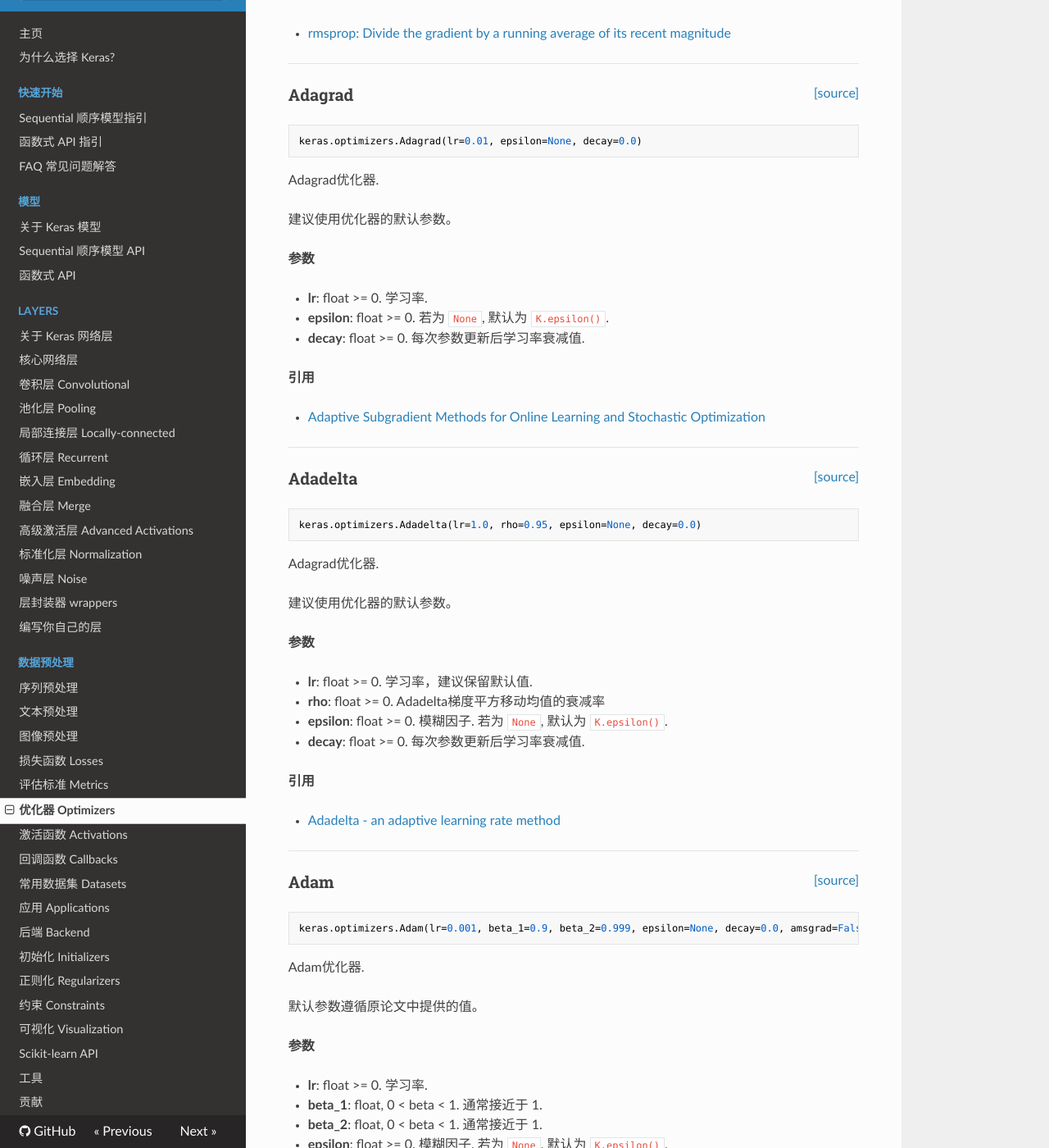
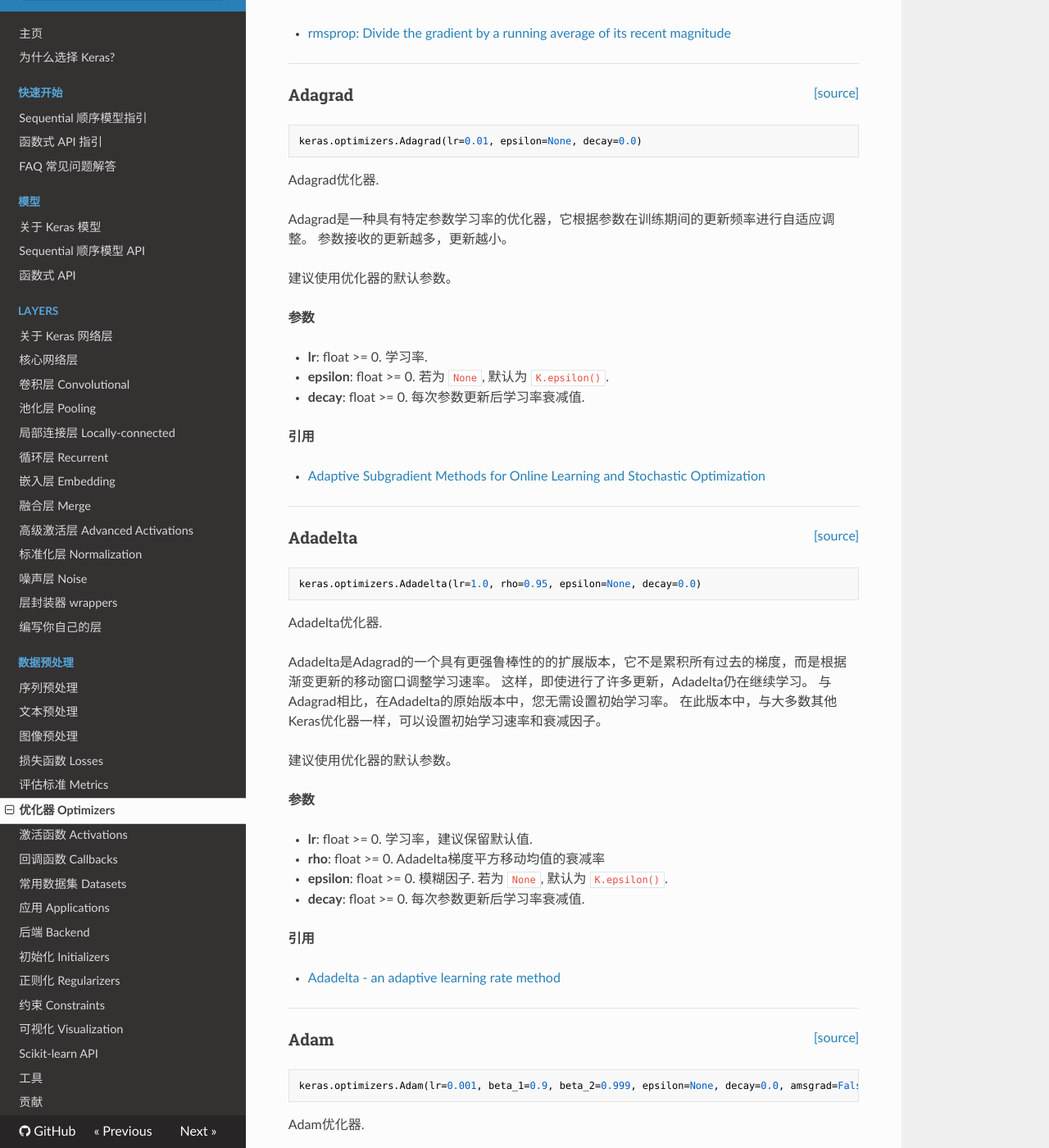
Before and after one commit to keras-team/keras-docs-zh, an MkDocs documentation site: the page built from sources/optimizers.md, in a window 1280 px wide and 1400 px high, scrolled down 1792 px. Shown: the whole window at 82% size. Built offline with MkDocs 1.6.1, drawn with Linux system fonts in a browser that asks for light colours; nearby versions of some CDN libraries; old or Windows-style settings are respelled for this version of MkDocs.

Commit message:
Updata adagrad and adadelta
Updata adagrad and adadelta.

````diff
--- a/sources/optimizers.md
+++ b/sources/optimizers.md
@@ -108,6 +108,8 @@ keras.optimizers.Adagrad(lr=0.01, epsilon=None, decay=0.0)
 
 Adagrad优化器.
 
+Adagrad是一种具有特定参数学习率的优化器，它根据参数在训练期间的更新频率进行自适应调整。 参数接收的更新越多，更新越小。
+
 建议使用优化器的默认参数。
 
 __参数__
@@ -129,7 +131,11 @@ __引用__
 keras.optimizers.Adadelta(lr=1.0, rho=0.95, epsilon=None, decay=0.0)
 ```
 
-Adagrad优化器.
+Adadelta优化器.
+
+Adadelta是Adagrad的一个具有更强鲁棒性的的扩展版本，它不是累积所有过去的梯度，而是根据渐变更新的移动窗口调整学习速率。
+这样，即使进行了许多更新，Adadelta仍在继续学习。 与Adagrad相比，在Adadelta的原始版本中，您无需设置初始学习率。
+在此版本中，与大多数其他Keras优化器一样，可以设置初始学习速率和衰减因子。
 
 建议使用优化器的默认参数。
 
````
